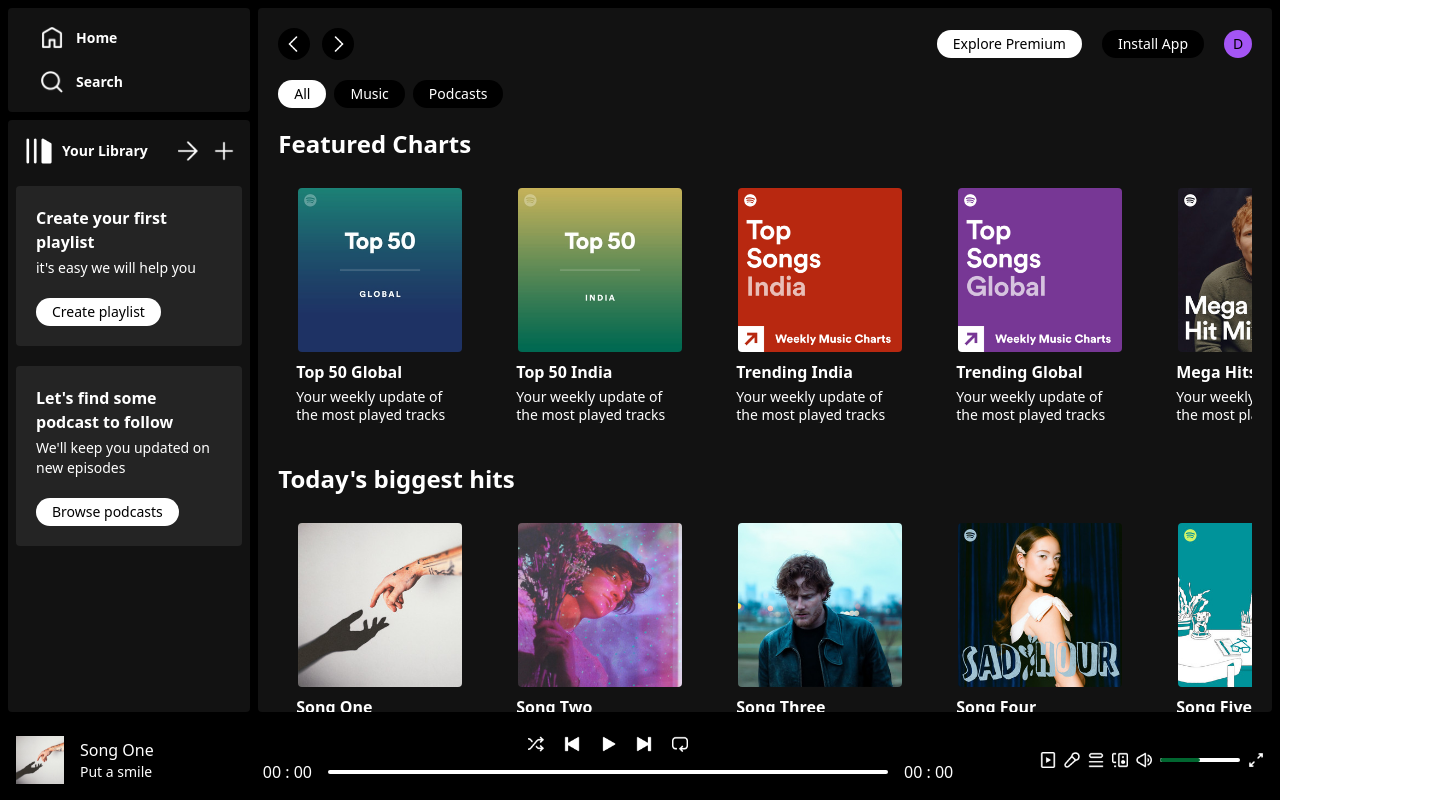
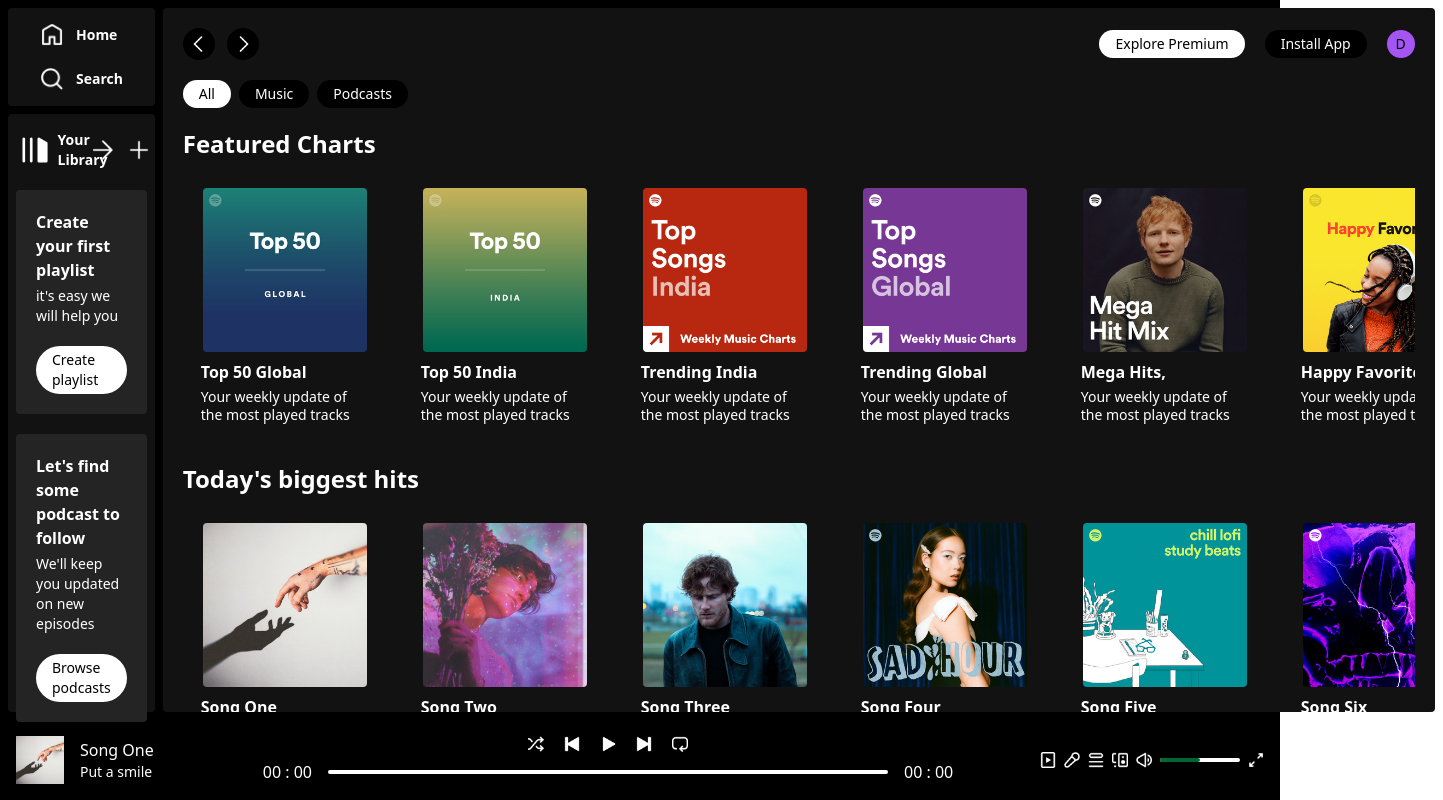
Before and after one commit to mohammedshoaib2/spotify-clone, a React (Vite) app: page / in a window 1280 px wide. Shown: the whole page, 1443 px wide, since content can reach past the window. Built offline with nearby package versions, Linux system fonts and the light colour scheme.

Commit message:
fixed css

```diff
--- a/src/index.css
+++ b/src/index.css
@@ -2,7 +2,7 @@
 
 * {
   box-sizing: border-box;
-  overflow: hidden;
+  /* overflow: hidden; */
 }
 
 ::-webkit-scrollbar {
```
